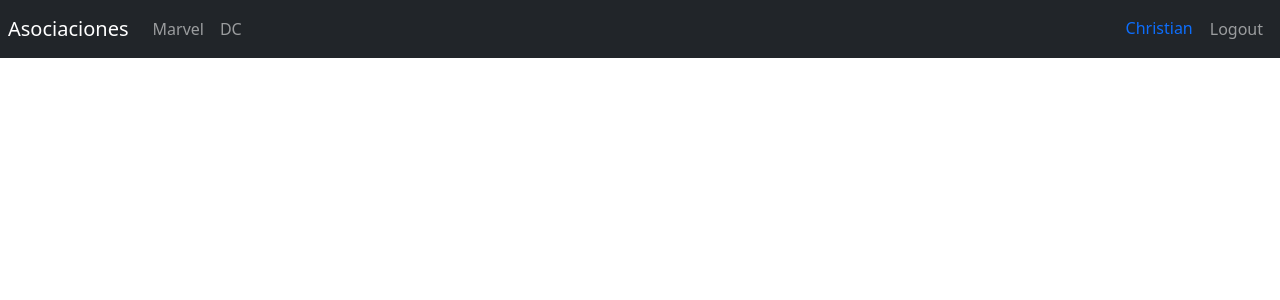
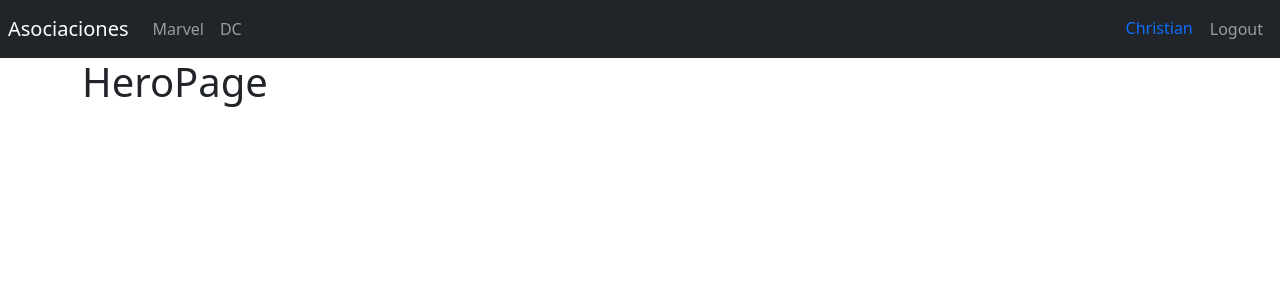
Before and after one commit to christianxx12/heroes-spa, a React (Vite) app: page /hero in a window 1280 px wide. Shown: the top 300 px of the page. Built offline with nearby package versions, Linux system fonts and the light colour scheme.

Commit message:
Creando un segundo Router

```diff
--- a/src/heroes/index.js
+++ b/src/heroes/index.js
@@ -1 +1,2 @@
 export * from "./pages";
+export * from "./routes/HeroesRoutes";
--- /dev/null
+++ b/src/heroes/pages/HeroPage.jsx
@@ -0,0 +1,6 @@
+
+export const HeroPage = () => {
+  return (
+    <h1>HeroPage</h1>
+  )
+}
--- /dev/null
+++ b/src/heroes/pages/SearchPage.jsx
@@ -0,0 +1,3 @@
+export const SearchPage = () => {
+  return <h1>SearchPage</h1>;
+};
--- a/src/heroes/pages/index.js
+++ b/src/heroes/pages/index.js
@@ -1,2 +1,4 @@
 export * from "./DcPage";
 export * from "./MarvelPage";
+export * from "./HeroPage";
+export * from "./SearchPage";
--- /dev/null
+++ b/src/heroes/routes/HeroesRoutes.jsx
@@ -0,0 +1,23 @@
+import { Navigate, Route, Routes } from "react-router";
+import { Navbar } from "../../ui";
+import { DcPage, HeroPage, MarvelPage, SearchPage } from "../pages";
+
+export const HeroesRoutes = () => {
+  return (
+    <>
+      <Navbar />
+
+      <div className="container">
+        <Routes>
+          <Route path="marvel" element={<MarvelPage />} />
+          <Route path="dc" element={<DcPage />} />
+
+          <Route path="search" element={<SearchPage />} />
+          <Route path="hero" element={<HeroPage />} />
+
+          <Route path="/" element={<Navigate to="/marvel" />} />
+        </Routes>
+      </div>
+    </>
+  );
+};
--- a/src/router/AppRouter.jsx
+++ b/src/router/AppRouter.jsx
@@ -1,21 +1,14 @@
-import { Navigate, Route, Routes } from "react-router";
+import { Route, Routes } from "react-router";
 
-import { DcPage, MarvelPage } from "../heroes";
 import { LoginPage } from "../auth";
-import { Navbar } from "../ui";
+import { HeroesRoutes } from "../heroes";
 
 export const AppRouter = () => {
   return (
     <>
-      <Navbar />
-
       <Routes>
-        <Route path="marvel" element={<MarvelPage />} />
-        <Route path="dc" element={<DcPage />} />
-
         <Route path="login" element={<LoginPage />} />
-
-        <Route path="/" element={<Navigate to="/marvel" />} />
+        <Route path="/*" element={<HeroesRoutes />} />
       </Routes>
     </>
   );
```
